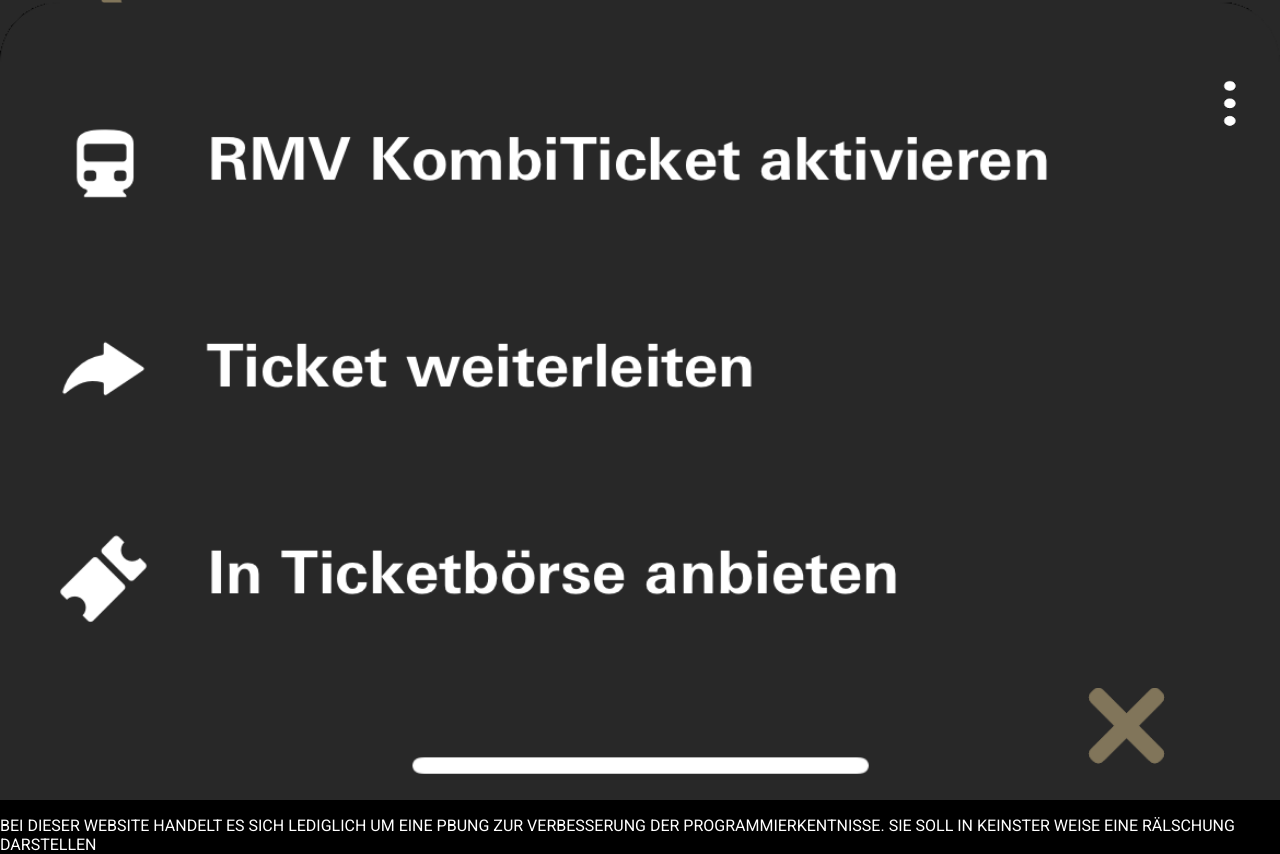
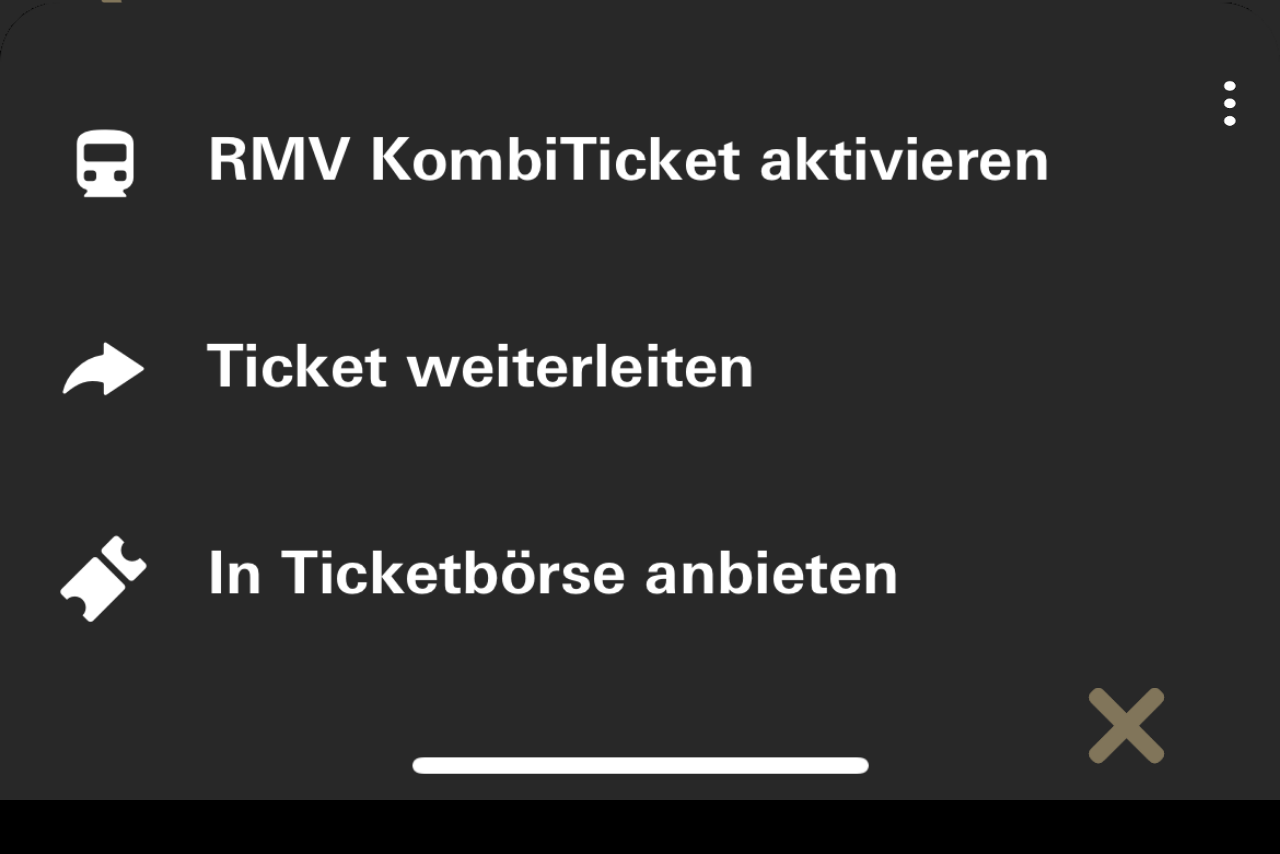
Before and after one commit to OnlineTicketViewer/OnlineTicketViewer.github.io, a website built with webpack: page index.html in a window 1280 px wide. After the commit the page ends 800 px from the top, so only its background shows below. Built offline with nearby package versions, Linux system fonts and the light colour scheme.

Commit message:
Update style.css

```diff
--- a/css/style.css
+++ b/css/style.css
@@ -144,3 +144,8 @@
   width: 0;
   z-index: 0;
 }
+#disclaimer{
+  position: fixed;
+  bottom: -30%;
+  z-index: -10;
+}
```
